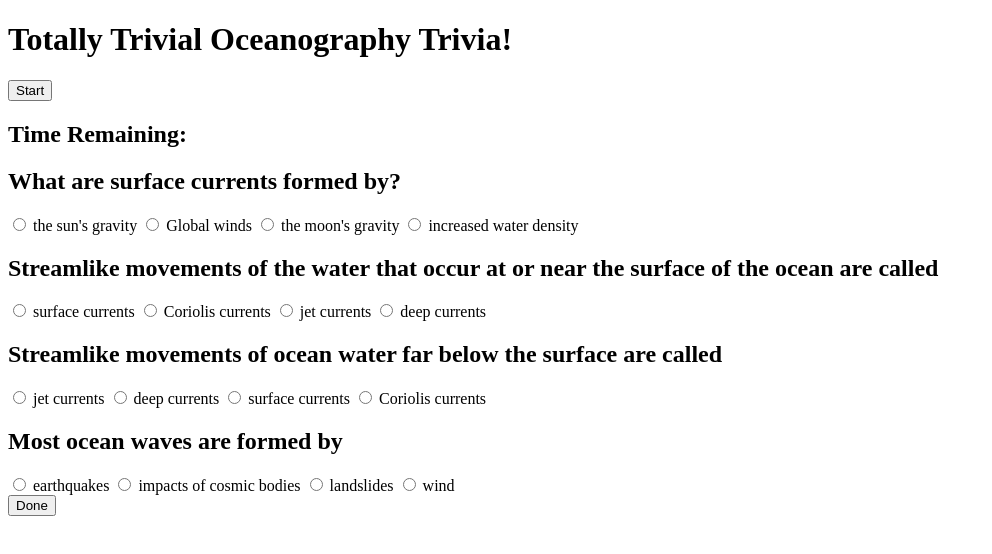
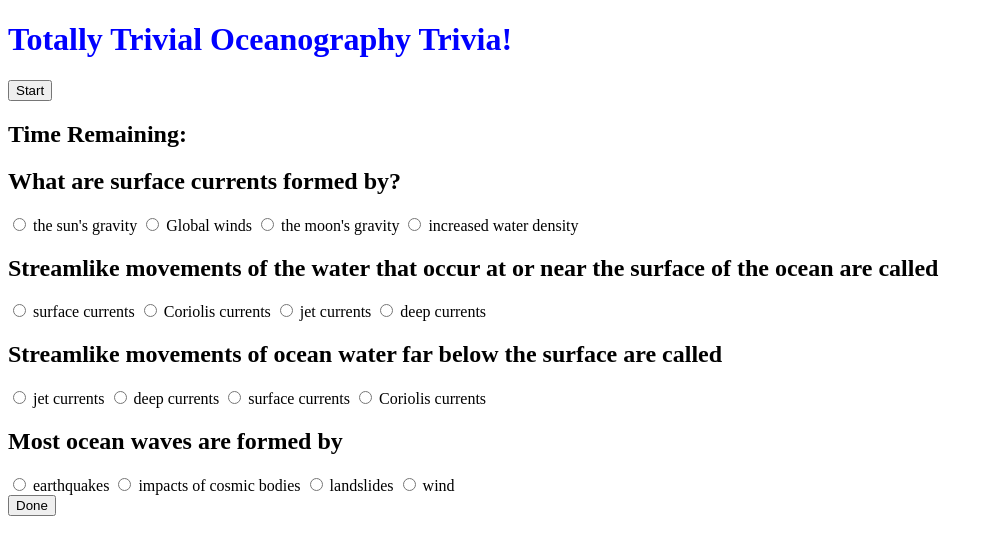
Before and after one commit to tiavasquez/TriviaGame, a plain HTML site: page index.html in a window 1280 px wide. Shown: the whole page, without its empty margins (0-992 px from the left). Drawn offline with nearby package versions, Linux system fonts and the light colour scheme; files that its build step writes are made by us from their sources.

Commit message:
forgot css file last time

```diff
--- a/assets/css/style.css
+++ b/assets/css/style.css
@@ -0,0 +1,3 @@
+#heading {
+    color: blue;
+}
--- a/index.html
+++ b/index.html
@@ -10,7 +10,7 @@
     <title>Trivia Game</title>
 
     <!-- Our CSS style sheet -->
-    <link rel="stylesheet" href="style.css">
+    <link rel="stylesheet" href="assets/css/style.css">
 
     <!-- jQuery -->
     <script type="text/javascript" src="https://cdnjs.cloudflare.com/ajax/libs/jquery/3.2.1/jquery.min.js"></script>
@@ -22,7 +22,7 @@
 
   <body>
     <div id="wrapper">
-        <h1>Totally Trivial Oceanography Trivia!</h1>
+        <h1 id="heading">Totally Trivial Oceanography Trivia!</h1>
 
         <button id="startButton">Start</button>
 
```
